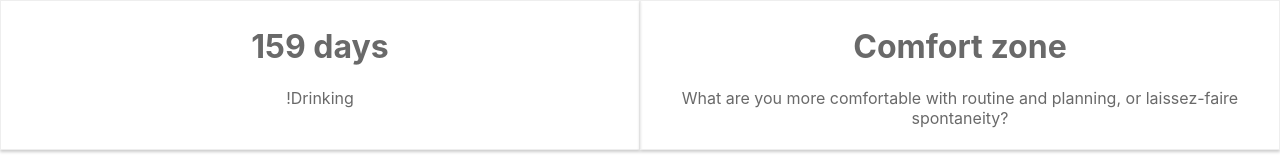
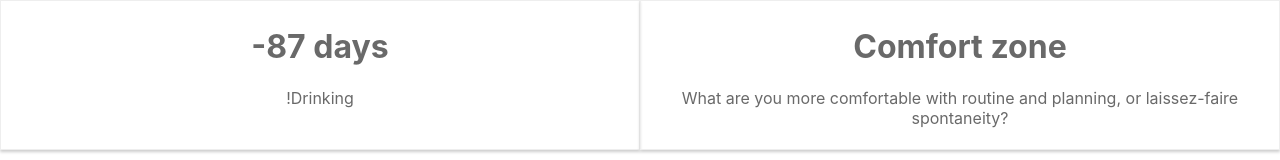
Before and after one commit to herojulie/theres-no-place-like-home, a React (Create React App) app: page / in a window 1280 px wide. Shown: the top 160 px of the page. Built offline with nearby package versions, Linux system fonts and the light colour scheme.

Commit message:
refresh date

```diff
--- a/src/component/BeenXDays.js
+++ b/src/component/BeenXDays.js
@@ -2,11 +2,11 @@ import React from 'react';
 import '../css/DefaultComponent.css';
 
 const getElapsedDays = () => {
-  let start = new Date("10/06/2019").getTime();
+  let start = new Date("06/08/2020").getTime();
   let today = Date.now();
 
   return Math.floor((today - start) / (24 * 60 * 60 * 1000));
-}
+};
 
 const beenXDays = () => {
   let elapsed = getElapsedDays()
```
